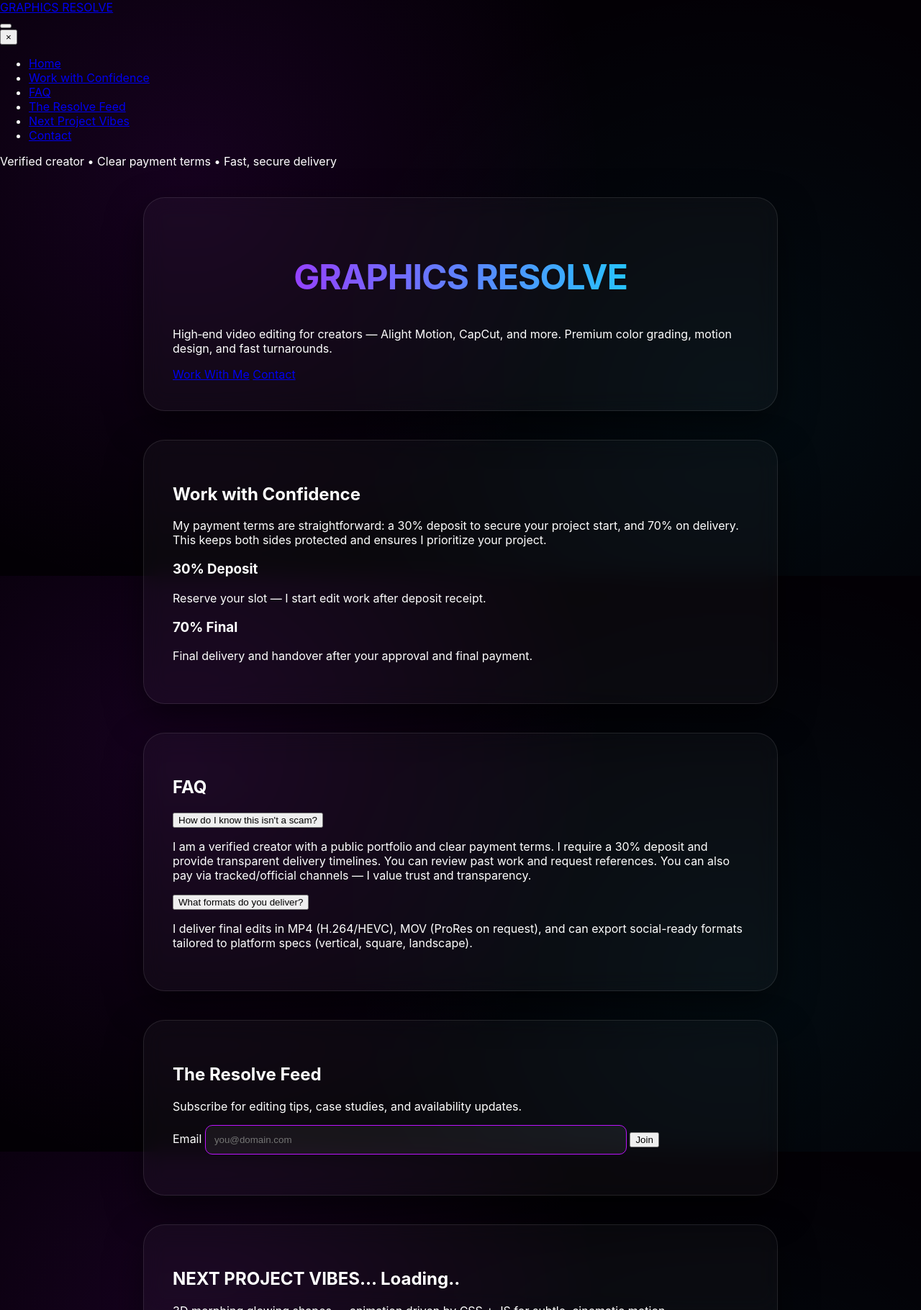
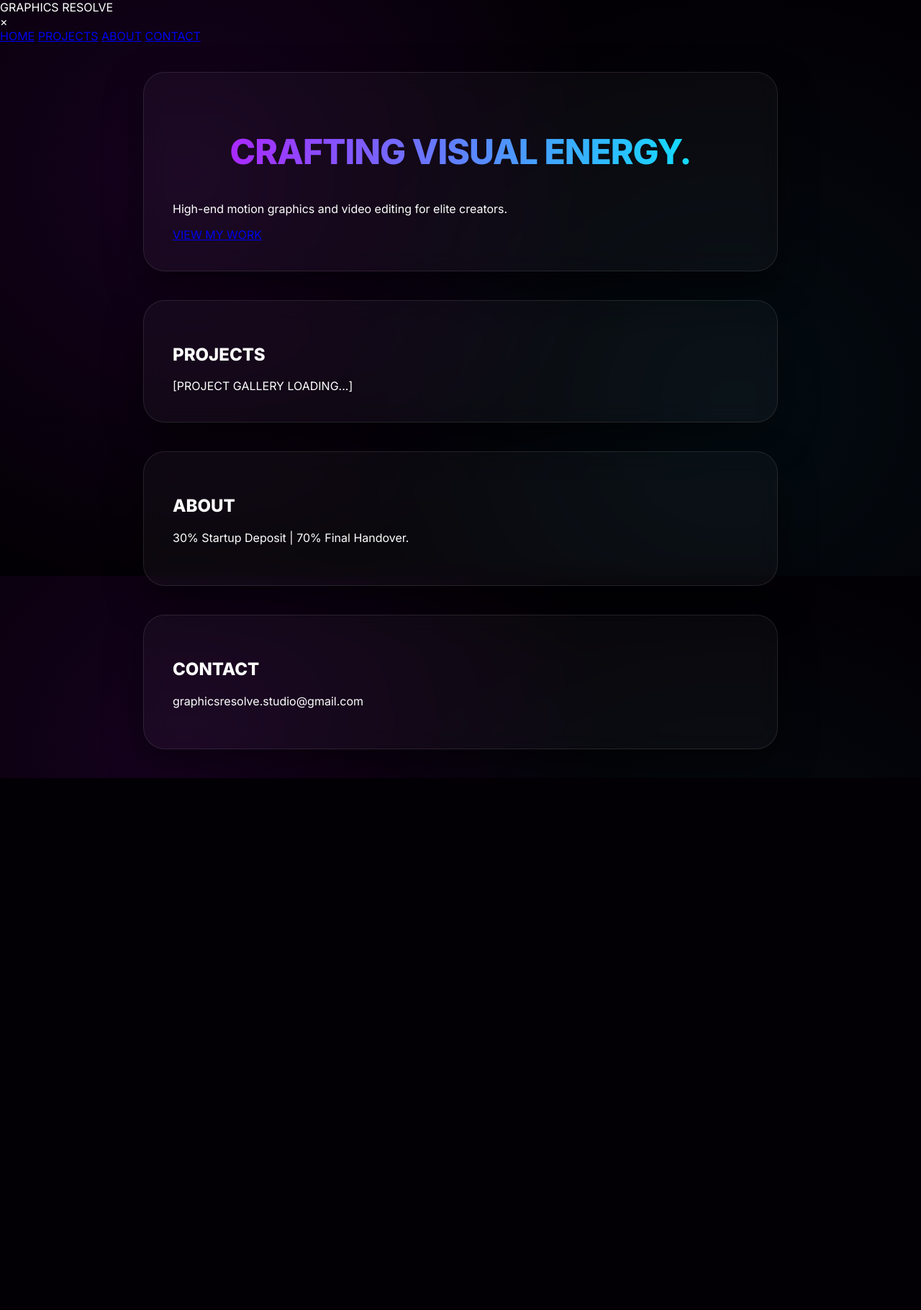
Before and after one commit to Temi5279/Graphics-Resolve-, a plain HTML site: page index.html in a window 1280 px wide. Shown: the top 1820 px of the page at 72% size. After the commit the page ends 1081 px from the top, so only its background shows below. Drawn offline with Linux system fonts and the light colour scheme.

Commit message:
Refactor index.html for better structure and styling
Updated HTML structure and content for improved clarity and design.

```diff
--- a/index.html
+++ b/index.html
@@ -1,132 +1,59 @@
-<!doctype html>
+<!DOCTYPE html>
 <html lang="en">
 <head>
-  <meta charset="utf-8" />
-  <meta name="viewport" content="width=device-width,initial-scale=1" />
-  <title>GRAPHICS RESOLVE — High-End Video Editing</title>
-  <meta name="description" content="Graphics Resolve — high-end video editing for creators (Alight Motion, CapCut). Professional edits, fast turnarounds." />
+    <meta charset="UTF-8">
+    <meta name="viewport" content="width=device-width, initial-scale=1.0">
+    <title>Graphics Resolve | Premium Video Editing</title>
     <link rel="stylesheet" href="style.css">
+    <link href="https://fonts.googleapis.com/css2?family=Inter:wght@400;800&display=swap" rel="stylesheet">
 </head>
 <body>
-  <div class="background"></div>
+    <div class="bg-gradient"></div>
 
-  <header class="site-header">
-    <div class="brand">
-      <a href="#hero" class="logo">GRAPHICS RESOLVE</a>
-    </div>
-    <button id="hamburger" class="hamburger" aria-label="Open menu" aria-expanded="false" aria-controls="overlayMenu">
-      <span class="burger-line"></span>
-      <span class="burger-line"></span>
-      <span class="burger-line"></span>
-    </button>
-  </header>
-
-  <nav id="overlayMenu" class="overlay-menu" aria-hidden="true">
-    <div class="menu-inner">
-      <button id="closeMenu" class="close" aria-label="Close menu">&times;</button>
-      <ul class="menu-list">
-        <li><a href="#hero">Home</a></li>
-        <li><a href="#work">Work with Confidence</a></li>
-        <li><a href="#faq">FAQ</a></li>
-        <li><a href="#newsletter">The Resolve Feed</a></li>
-        <li><a href="#next">Next Project Vibes</a></li>
-        <li><a href="#contact">Contact</a></li>
-      </ul>
-      <p class="menu-sub">Verified creator • Clear payment terms • Fast, secure delivery</p>
+    <nav>
+        <div class="logo">GRAPHICS RESOLVE</div>
+        <div class="hamburger" id="hamburger">
+            <span></span>
+            <span></span>
+            <span></span>
         </div>
     </nav>
 
-  <main id="main">
+    <div class="menu-overlay" id="menu-overlay">
+        <div class="close-btn" id="close-btn">&times;</div>
+        <div class="menu-links">
+            <a href="#hero" class="menu-link">HOME</a>
+            <a href="#projects" class="menu-link">PROJECTS</a>
+            <a href="#about" class="menu-link">ABOUT</a>
+            <a href="#contact" class="menu-link">CONTACT</a>
+        </div>
+    </div>
+
+    <main>
         <section id="hero" class="hero">
-      <div class="hero-inner">
-        <h1 class="title">GRAPHICS RESOLVE</h1>
-        <p class="subtitle">High‑end video editing for creators — Alight Motion, CapCut, and more. Premium color grading, motion design, and fast turnarounds.</p>
-        <div class="hero-ctas">
-          <a class="btn primary" href="#work">Work With Me</a>
-          <a class="btn ghost" href="#contact">Contact</a>
-        </div>
+            <h1>CRAFTING <span class="gradient-text">VISUAL</span> ENERGY.</h1>
+            <p>High-end motion graphics and video editing for elite creators.</p>
+            <a href="#projects" class="btn">VIEW MY WORK</a>
+        </section>
+
+        <section id="projects" class="card">
+            <h2>PROJECTS</h2>
+            <div class="placeholder-video">
+                [PROJECT GALLERY LOADING...]
             </div>
         </section>
 
-    <section id="work" class="work-confidence section">
-      <div class="container">
-        <h2>Work with Confidence</h2>
-        <p class="lead">My payment terms are straightforward: a 30% deposit to secure your project start, and 70% on delivery. This keeps both sides protected and ensures I prioritize your project.</p>
-
-        <div class="payment-steps">
-          <div class="step">
-            <h3>30% Deposit</h3>
-            <p>Reserve your slot — I start edit work after deposit receipt.</p>
-          </div>
-          <div class="divider"></div>
-          <div class="step">
-            <h3>70% Final</h3>
-            <p>Final delivery and handover after your approval and final payment.</p>
-          </div>
-        </div>
-      </div>
+        <section id="about" class="card">
+            <h2>ABOUT</h2>
+            <p>30% Startup Deposit | 70% Final Handover.</p>
         </section>
 
-    <section id="faq" class="faq section">
-      <div class="container">
-        <h2>FAQ</h2>
-        <div class="accordion">
-          <button class="acc-trigger" aria-expanded="false">How do I know this isn't a scam?</button>
-          <div class="acc-panel">
-            <p>I am a verified creator with a public portfolio and clear payment terms. I require a 30% deposit and provide transparent delivery timelines. You can review past work and request references. You can also pay via tracked/official channels — I value trust and transparency.</p>
-          </div>
-
-          <button class="acc-trigger" aria-expanded="false">What formats do you deliver?</button>
-          <div class="acc-panel">
-            <p>I deliver final edits in MP4 (H.264/HEVC), MOV (ProRes on request), and can export social-ready formats tailored to platform specs (vertical, square, landscape).</p>
-          </div>
-        </div>
-      </div>
+        <section id="contact" class="card">
+            <h2>CONTACT</h2>
+            <p>graphicsresolve.studio@gmail.com</p>
         </section>
-
-    <section id="newsletter" class="newsletter section">
-      <div class="container">
-        <h2>The Resolve Feed</h2>
-        <p class="lead">Subscribe for editing tips, case studies, and availability updates.</p>
-
-        <!-- Replace the action URL with your Formspree endpoint when ready -->
-        <form id="newsletterForm" class="newsletter-form" action="#" method="POST" novalidate>
-          <label for="email" class="sr-only">Email</label>
-          <input id="email" name="email" type="email" placeholder="you@domain.com" required>
-          <button type="submit" class="btn primary">Join</button>
-        </form>
-
-        <p id="formMessage" class="form-message" aria-live="polite"></p>
-      </div>
-    </section>
-
-    <section id="next" class="next-project section">
-      <div class="container">
-        <h2>NEXT PROJECT VIBES... <span class="loading">Loading<span id="dots">...</span></span></h2>
-        <div class="morph-wrap" aria-hidden="true">
-          <div class="blob blob-a"></div>
-          <div class="blob blob-b"></div>
-          <div class="blob blob-c"></div>
-        </div>
-        <p class="muted">3D morphing glowing shapes — animation driven by CSS + JS for subtle, cinematic motion.</p>
-      </div>
-    </section>
-
-    <section id="contact" class="contact section">
-      <div class="container">
-        <h2>Contact</h2>
-        <p class="lead">For bookings and inquiries, email me directly:</p>
-        <p class="contact-email"><a href="mailto:graphicsresolve.studio@gmail.com">graphicsresolve.studio@gmail.com</a></p>
-      </div>
-    </section>
-
-    <footer class="site-footer">
-      <div class="container">
-        <small>&copy; <span id="year"></span> Graphics Resolve — All rights reserved.</small>
-      </div>
-    </footer>
     </main>
 
-  <script src="script.js" defer></script>
+    <script src="script.js"></script>
 </body>
               </html>
```
Lines whose indentation alone changed are shown as unchanged.
